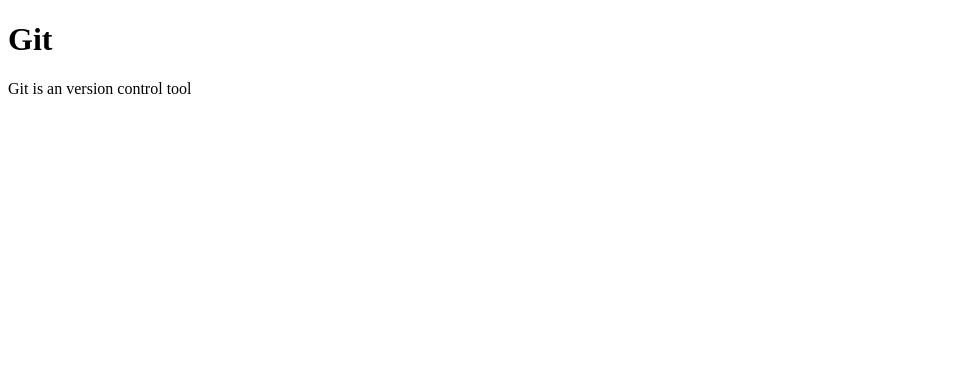
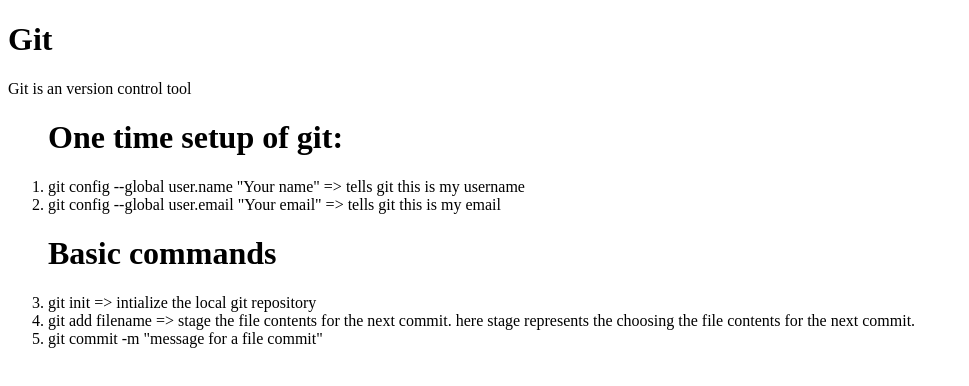
Before and after one commit to coding-thanaveer/sample_page, a plain HTML site: page index.html in a window 1280 px wide. Shown: the whole page, without its empty margins (0-969 px from the left). Drawn offline with Linux system fonts and the light colour scheme.

Commit message:
basic git commands

```diff
--- a/index.html
+++ b/index.html
@@ -8,5 +8,14 @@
 <body>
     <h1>Git</h1>
     <p>Git is an version control tool</p>
+    <ol>
+        <h1>One time setup of git:</h1>
+        <li>git config --global user.name "Your name" => tells git this is my username</li>
+        <li>git config --global user.email "Your email" => tells git this is my email</li>
+        <h1>Basic commands</h1>
+        <li>git init => intialize the local git repository</li>
+        <li>git add filename => stage the file contents for the next commit. here stage represents the choosing the file contents for the next commit. </li>
+        <li>git commit -m "message for a file commit"</li>
+    </ol>
 </body>
 </html>
```
